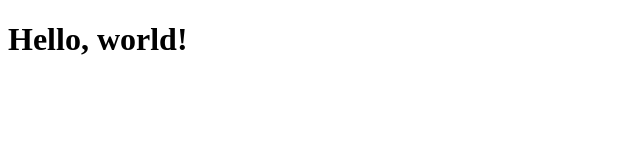
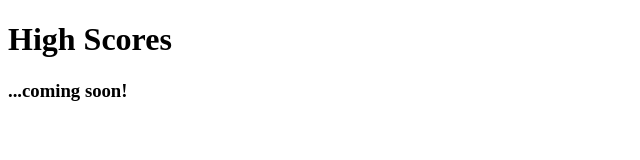
Before and after one commit to Ms-Marlena/Code-Quiz, a plain HTML site: page highscores.html in a window 1280 px wide. Shown: the whole page, without its empty margins (0-640 px from the left). Drawn offline with Linux system fonts and the light colour scheme.

Commit message:
worked on score page

```diff
--- a/highscores.html
+++ b/highscores.html
@@ -2,7 +2,7 @@
 <html lang="en">
 <head>
   <meta charset="UTF-8" />
-  <title>Hello, world!</title>
+  <title>Scores</title>
   <meta name="viewport" content="width=device-width,initial-scale=1" />
   <meta name="description" content="" />
   <link rel="stylesheet" type="text/css" href="style.css" />
@@ -10,7 +10,9 @@
   <meta name="theme-color" content="#0a19f0">
 </head>
 <body>
-  <h1>Hello, world!</h1>
-  <script src="app.js"></script>
+  <h1>High Scores</h1>
+  <h3>...coming soon!</h3>
+  <div id="scores"><ul></ul></div>
+  <script src="script.js"></script>
 </body>
 </html>
```
